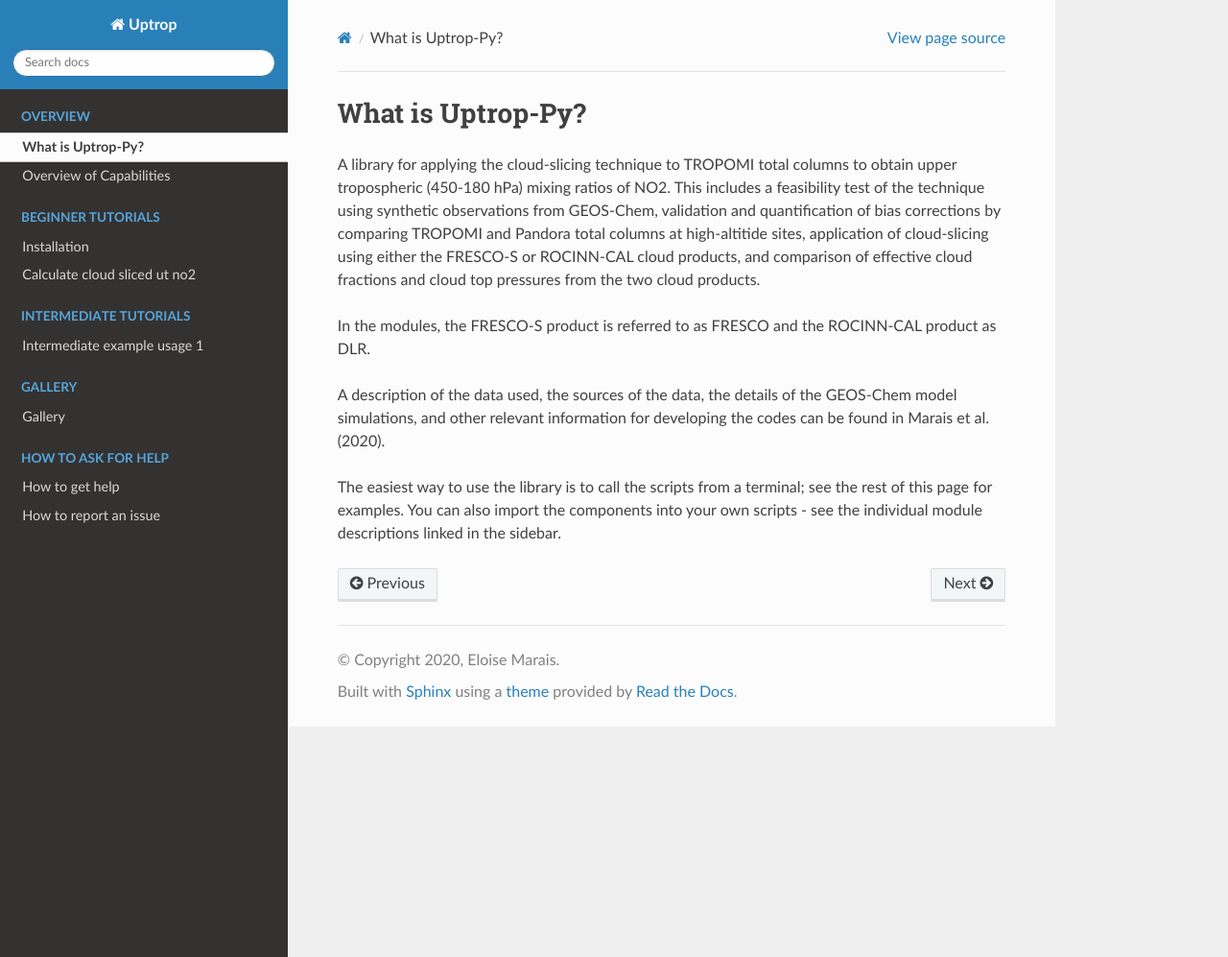
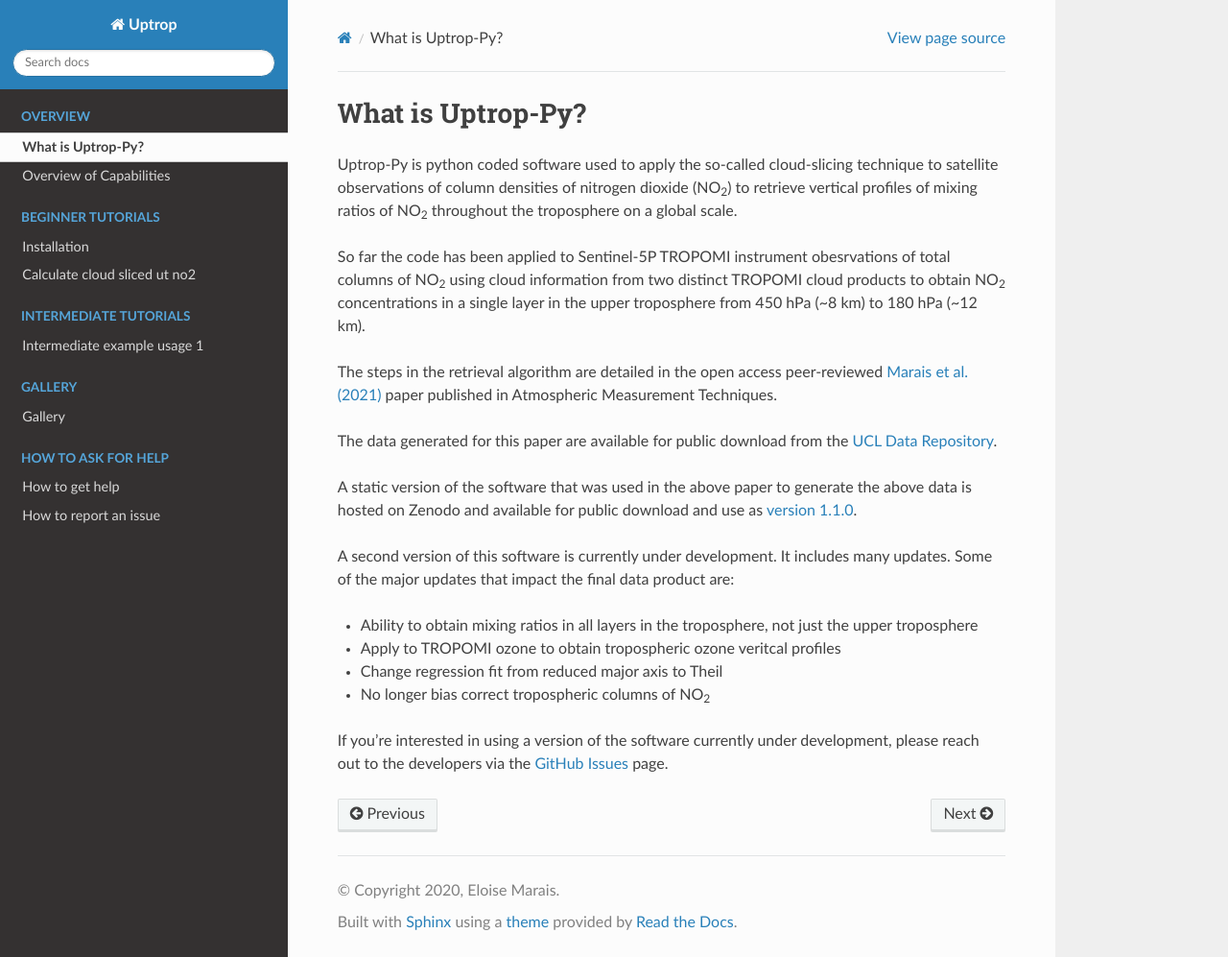
Before and after one commit to eamarais/erc-uptrop, a Sphinx documentation site: the page built from docs/source/About-ERC-UpTrop.rst, in a window 1280 px wide and 997 px high. Shown: the whole window at 96% size. Built offline with Sphinx 7.4.7 and the Read the Docs theme 2.0.0, drawn with Linux system fonts in a browser that asks for light colours.

Commit message:
Update About-ERC-UpTrop.rst
Clearer description of the uptrop-py software.

```diff
--- a/docs/source/About-ERC-UpTrop.rst
+++ b/docs/source/About-ERC-UpTrop.rst
@@ -1,23 +1,25 @@
 What is Uptrop-Py?
 ==================
 
-A library for applying the cloud-slicing technique to TROPOMI total
-columns to obtain upper tropospheric (450-180 hPa) mixing ratios of NO2.
-This includes a feasibility test of the technique using synthetic
-observations from GEOS-Chem, validation and quantification of bias
-corrections by comparing TROPOMI and Pandora total columns at
-high-altitide sites, application of cloud-slicing using either the
-FRESCO-S or ROCINN-CAL cloud products, and comparison of effective cloud
-fractions and cloud top pressures from the two cloud products.
+Uptrop-Py is python coded software used to apply the so-called cloud-slicing technique to satellite observations of column densities of nitrogen dioxide (NO\ :sub:`2`) to retrieve vertical profiles of mixing ratios of NO\ :sub:`2` throughout the troposphere on a global scale.
 
-In the modules, the FRESCO-S product is referred to as FRESCO and the
-ROCINN-CAL product as DLR.
+So far the code has been applied to Sentinel-5P TROPOMI instrument obesrvations of total columns of NO\ :sub:`2` using cloud information from two distinct TROPOMI cloud products to obtain NO\ :sub:`2` concentrations in a single layer in the upper troposphere from 450 hPa (~8 km) to 180 hPa (~12 km).
 
-A description of the data used, the sources of the data, the details of
-the GEOS-Chem model simulations, and other relevant information for
-developing the codes can be found in Marais et al. (2020).
+The steps in the retrieval algorithm are detailed in the open access peer-reviewed `Marais et al. (2021) <https://doi.org/10.5194/amt-14-2389-2021>`__ paper published in Atmospheric Measurement Techniques.
 
-The easiest way to use the library is to call the scripts from a
-terminal; see the rest of this page for examples. You can also import
-the components into your own scripts - see the individual module
-descriptions linked in the sidebar.
+The data generated for this paper are available for public download from the `UCL Data Repository <https://doi.org/10.5522/04/14586558.v1>`__.
+
+A static version of the software that was used in the above paper to generate the above data is hosted on Zenodo and available for public download and use as `version 1.1.0 <https://doi.org/10.5281/zenodo.4058442>`__.
+
+A second version of this software is currently under development. It includes many updates. Some of the major updates that impact the final data product are:
+
+* Ability to obtain mixing ratios in all layers in the troposphere, not just the upper troposphere
+
+* Apply to TROPOMI ozone to obtain tropospheric ozone veritcal profiles
+
+* Change regression fit from reduced major axis to Theil
+
+* No longer bias correct tropospheric columns of NO\ :sub:`2`
+
+
+If you're interested in using a version of the software currently under development, please reach out to the developers via the `GitHub Issues <https://github.com/eamarais/erc-uptrop/issues>`__ page.
```
